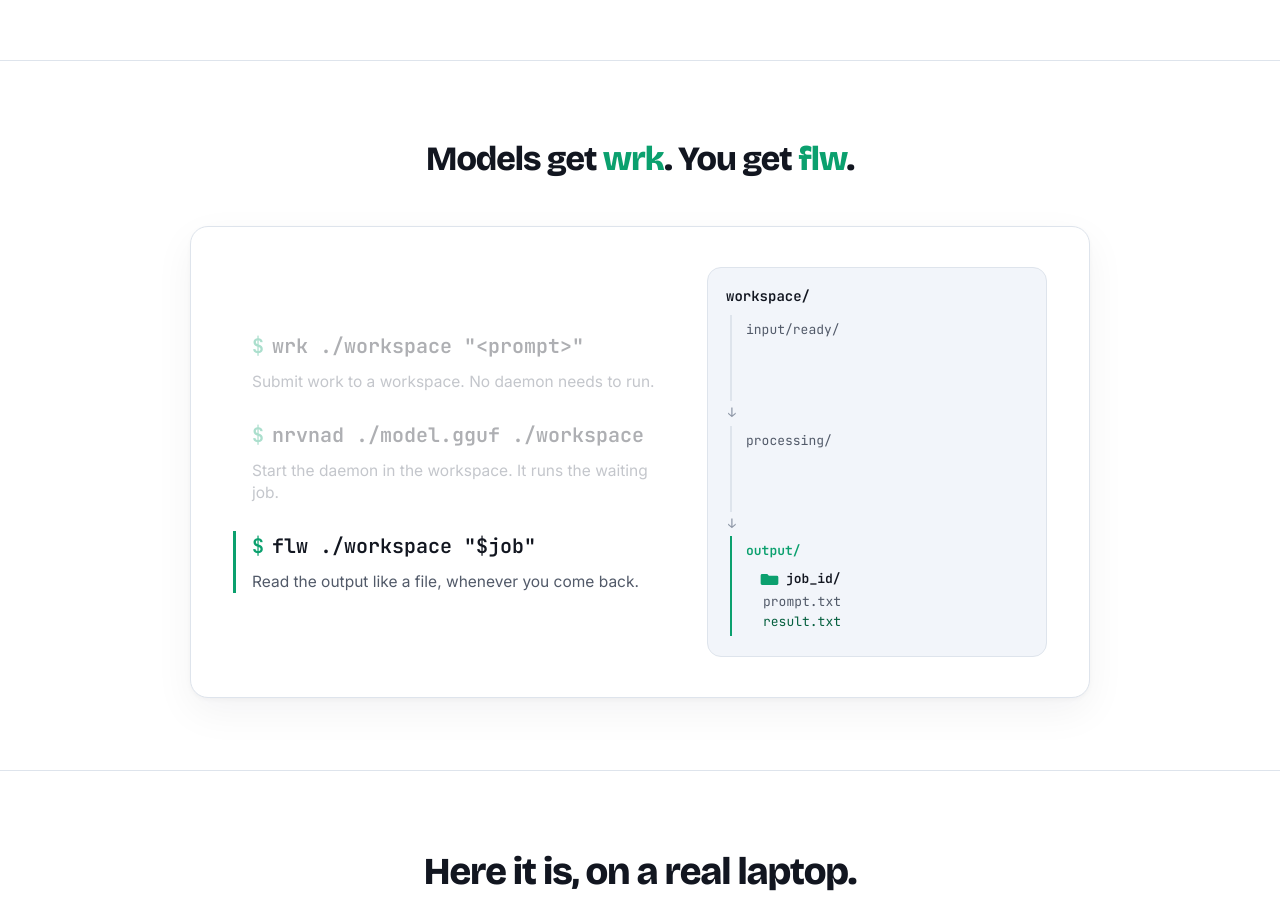
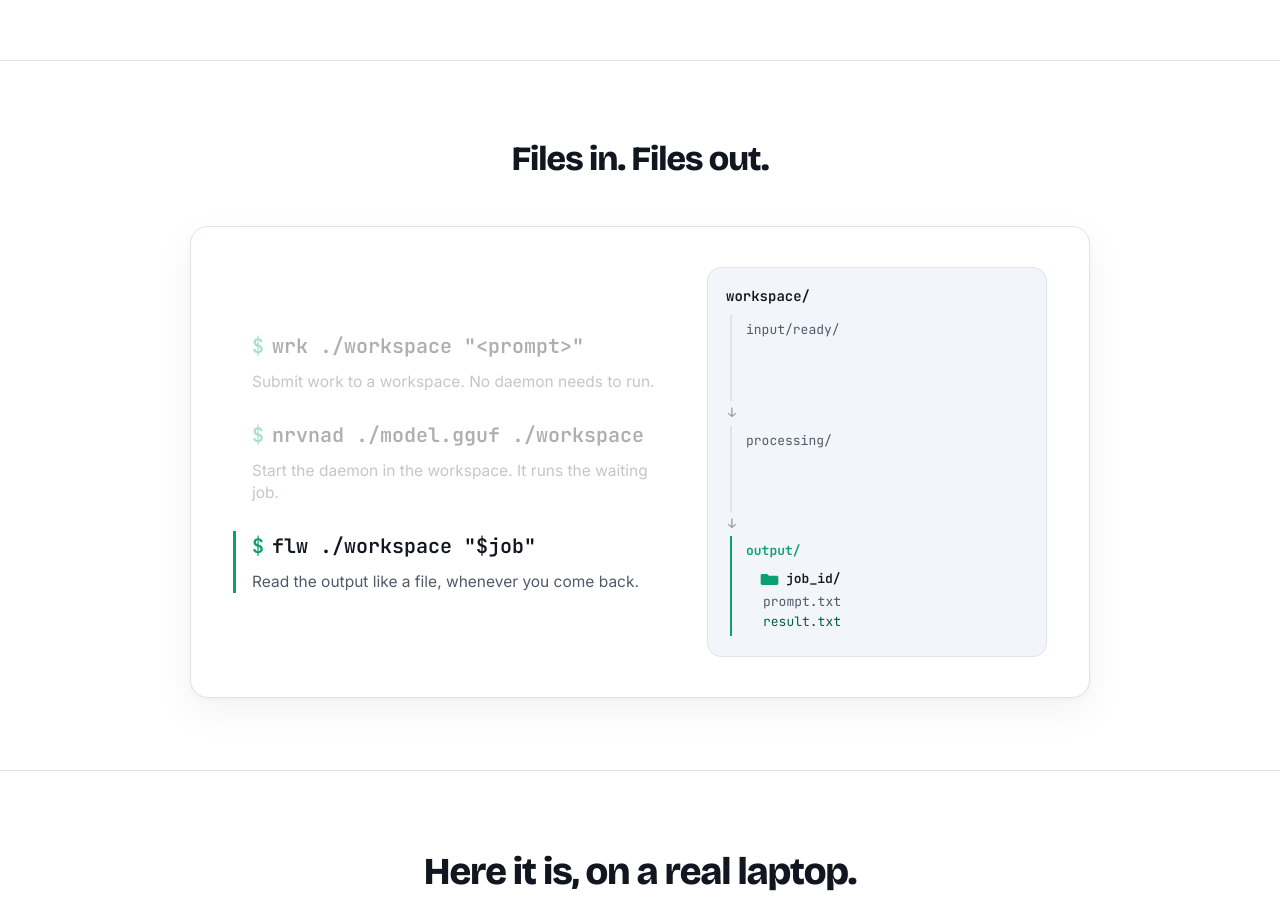
Before and after one commit to sanmathigb/nrvna, a plain HTML site: page index.html in a window 1280 px wide. Shown: the part 920-1831 px from the top of the page. Drawn offline with nearby package versions, Linux system fonts and the light colour scheme.

Commit message:
landing: animation heading -> 'Files in. Files out.'

```diff
--- a/index.html
+++ b/index.html
@@ -259,7 +259,7 @@
 <!-- HOW IT WORKS -->
 <section id="how">
   <div class="wrap">
-    <p class="how-punch">Models get <span class="ac">wrk</span>. You get <span class="ac">flw</span>.</p>
+    <p class="how-punch">Files in. Files out.</p>
 
     <div class="stage" data-phase="1">
       <div class="cmds-col">
```
